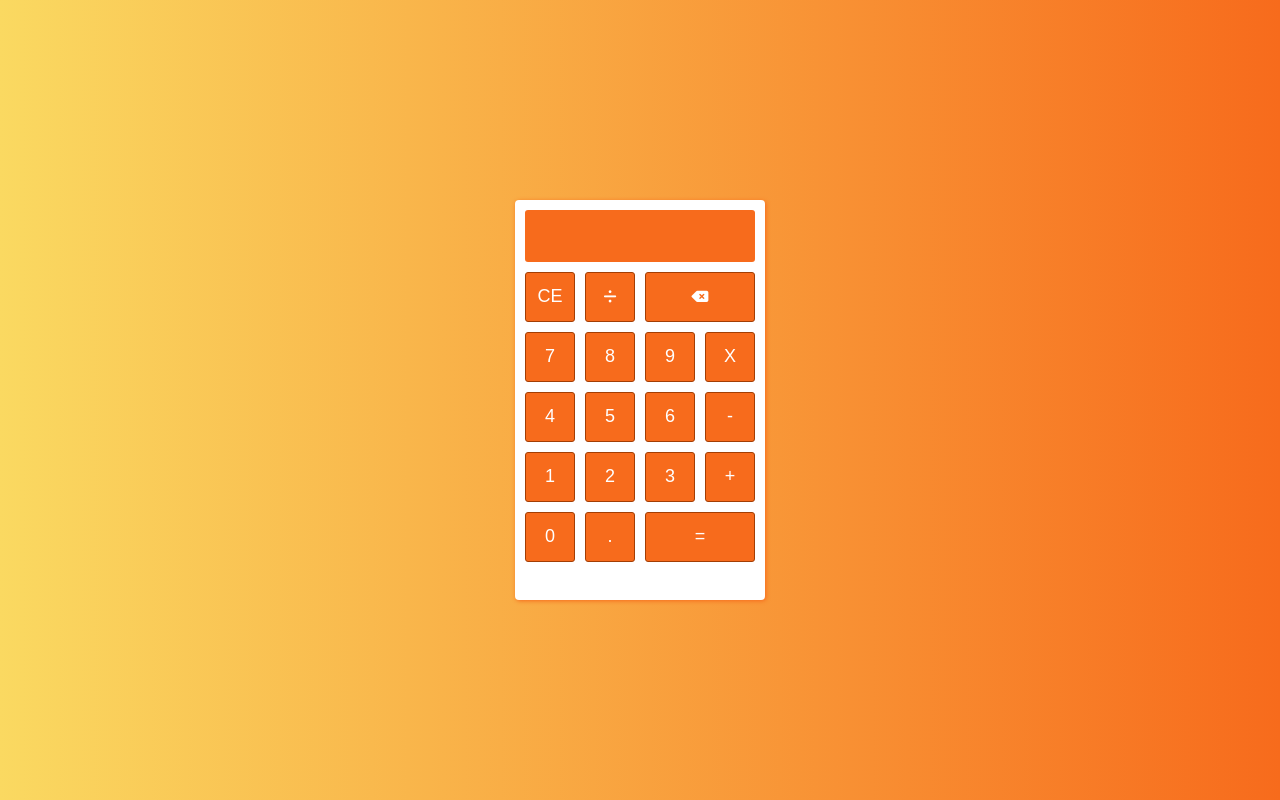
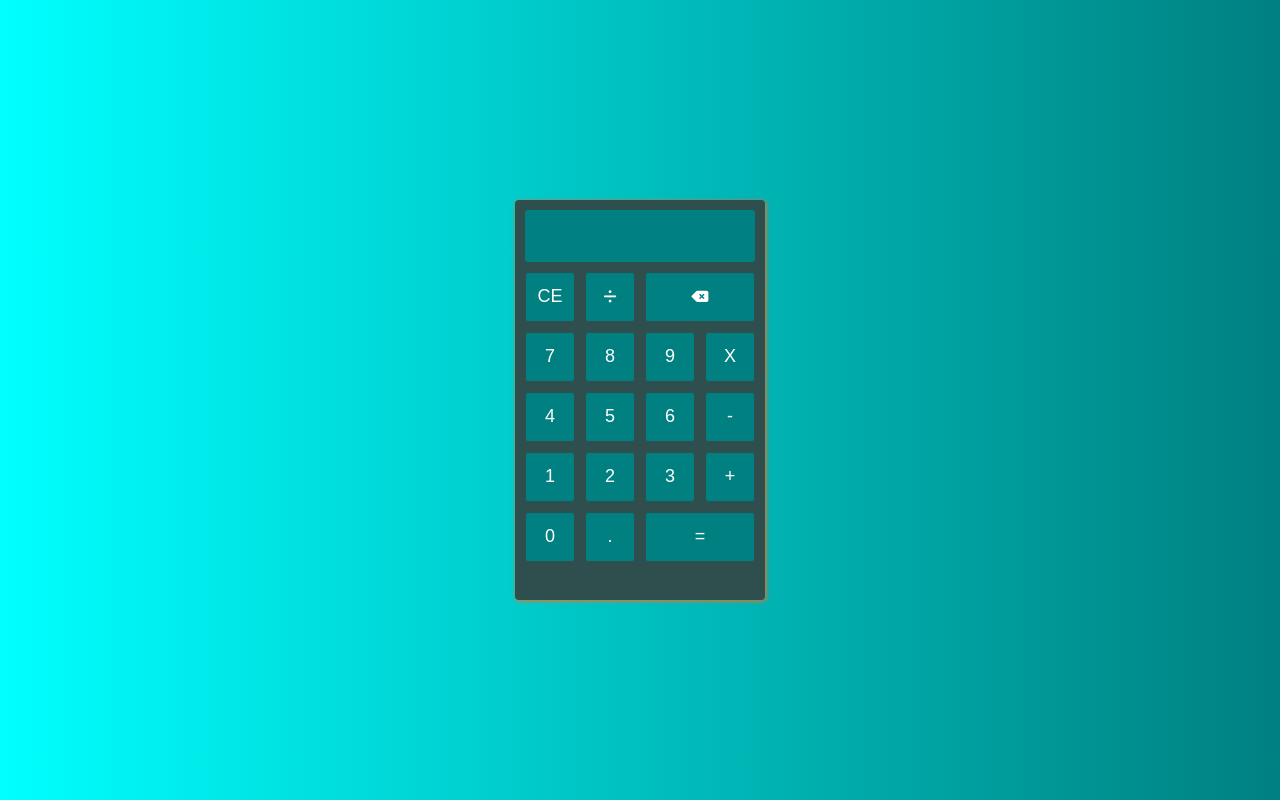
Before and after one commit to JhFabricio/calculadora-html_css_js, a plain HTML site: page index.html in a window 1280 px wide. Drawn offline with Linux system fonts and the light colour scheme.

Commit message:
Commit CSS
Alterei algumas cores

```diff
--- a/style.css
+++ b/style.css
@@ -11,13 +11,13 @@ body{
     flex-direction: column;
     justify-content: center;
     align-items: center;
-    background-color: #FAD961;
-    background-image: linear-gradient(90deg, #FAD961 0%, #F76B1C 100%);
+    background-color: #00ffff;
+    background-image: linear-gradient(90deg, #00ffff 0%, #008080 100%);
 
 }
 .container{
     width: 250px;
-    background-color: #fff;
+    background-color: #2f4f4f;
     padding: 10px;
     height: 400px;
     box-shadow: 1px 1px 4px #F76B1C ;
@@ -35,7 +35,7 @@ body{
     width: 100%;
     height: 60px;
     border-radius: 3px;
-    background-color: #F76B1C;
+    background-color: #008080;
     display: flex;
     align-items: center;
     justify-content: right;
@@ -74,13 +74,13 @@ body{
     cursor: pointer;
     border-radius: 3px;
     outline: none;
-    background-color: #F76B1C;
-    border: 1px solid #a33e04;
+    background-color: #008080;
+    border: 1px solid #2f4f4f;
     color: #fff;
     font-size: 18px;
 }
 .content-keys button:hover{
-    background-color: #a33e04;
+    background-color: #2f4f4f;
     transition: all 0.5s;
 }
 
```
